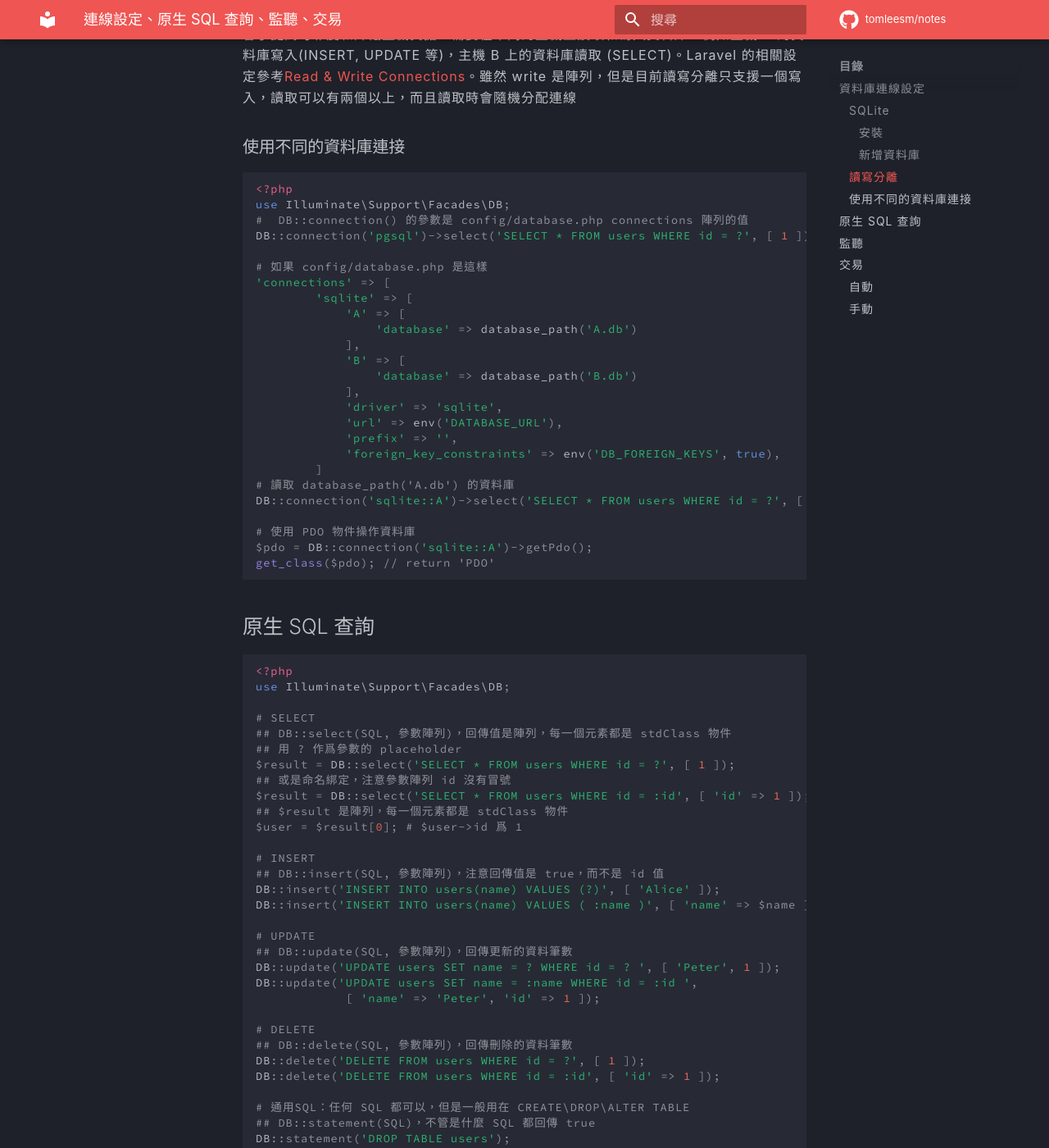
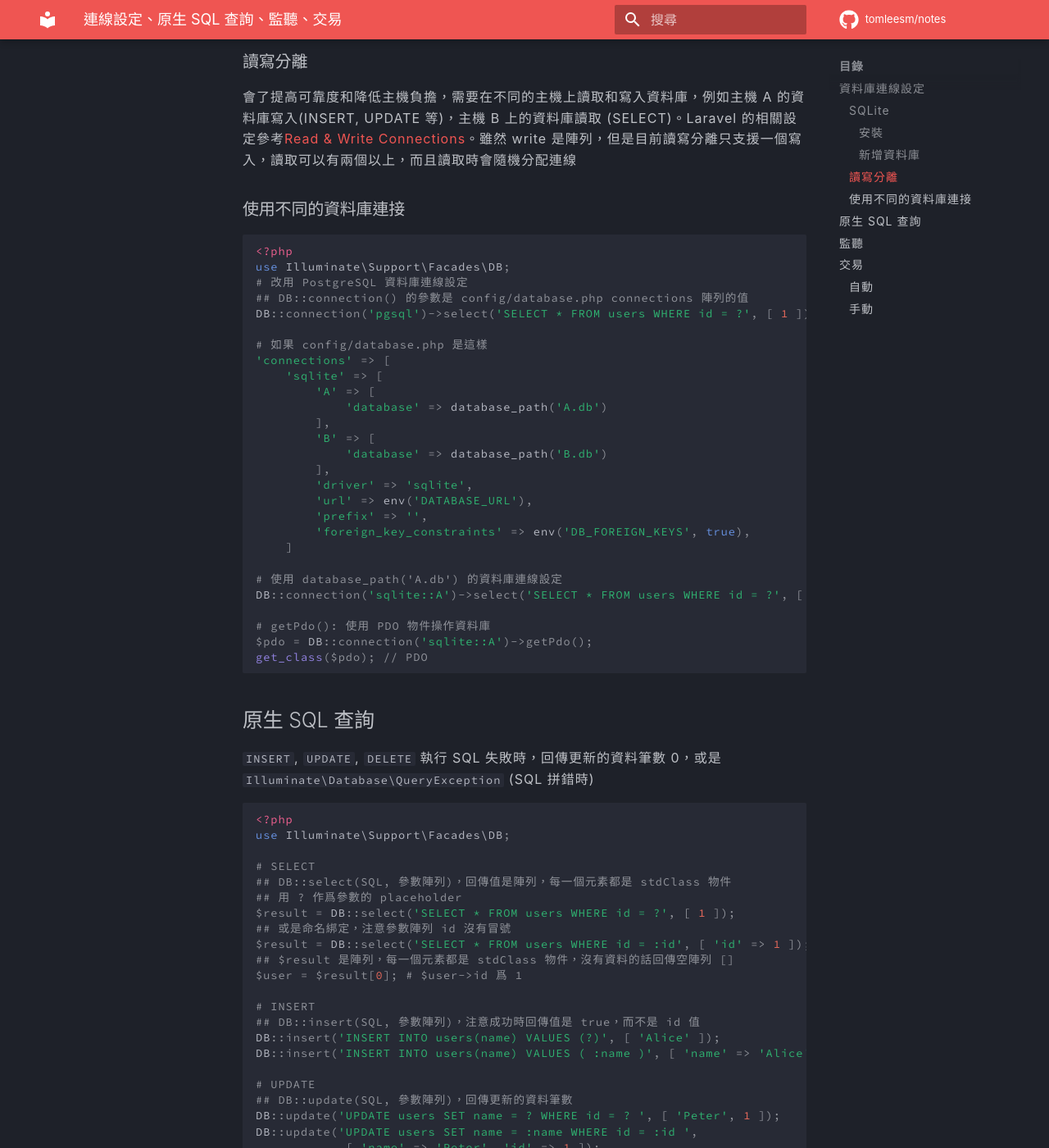
Before and after one commit to tomleesm/notes, an MkDocs documentation site: the page built from docs/laravel-docs/database/getting-started.md, in a window 1280 px wide and 1400 px high, scrolled down 1368 px. Shown: the whole window at 82% size. Built offline with MkDocs 1.6.1 and Material for MkDocs 9.7.7, drawn with Linux system fonts in a browser that asks for light colours; comment, search, counter and statistics services are not loaded; some of the changed text lies outside the part shown.

Commit message:
Laravel 資料庫操作：getting started 修飾內容

````diff
--- a/docs/laravel-docs/database/getting-started.md
+++ b/docs/laravel-docs/database/getting-started.md
@@ -21,6 +21,7 @@
 
 ``` php
 <?php
+# config/database.php
 return [
     # 設定使用哪個 connections 陣列的值，預設是 mysql
     'default' => env('DB_CONNECTION', 'mysql'),
@@ -29,8 +30,11 @@
         'sqlite' => [
             'driver' => 'sqlite',
             'url' => env('DATABASE_URL'),
-            # DB_DATABASE = 完整的檔案路徑，例如 /home/tom/database.db，不是 ~/database.db
-            # database_path('database.sqlite') 回傳網站根目錄加上 database/database.sqlite
+            # DB_DATABASE = 完整的檔案路徑
+            # 例如 /home/tom/database.db，不是 ~/database.db
+
+            # database_path('database.sqlite')
+            # 回傳網站根目錄加上 database/database.sqlite
             'database' => env('DB_DATABASE', database_path('database.sqlite')),
             'prefix' => '',
             'foreign_key_constraints' => env('DB_FOREIGN_KEYS', true),
@@ -63,32 +67,36 @@
 ``` php
 <?php
 use Illuminate\Support\Facades\DB;
-#  DB::connection() 的參數是 config/database.php connections 陣列的值
+# 改用 PostgreSQL 資料庫連線設定
+## DB::connection() 的參數是 config/database.php connections 陣列的值
 DB::connection('pgsql')->select('SELECT * FROM users WHERE id = ?', [ 1 ]);
 
 # 如果 config/database.php 是這樣
 'connections' => [
-        'sqlite' => [
-            'A' => [
-                'database' => database_path('A.db')
-            ],
-            'B' => [
-                'database' => database_path('B.db')
-            ],
-            'driver' => 'sqlite',
-            'url' => env('DATABASE_URL'),
-            'prefix' => '',
-            'foreign_key_constraints' => env('DB_FOREIGN_KEYS', true),
-        ]
-# 讀取 database_path('A.db') 的資料庫
+    'sqlite' => [
+        'A' => [
+            'database' => database_path('A.db')
+        ],
+        'B' => [
+            'database' => database_path('B.db')
+        ],
+        'driver' => 'sqlite',
+        'url' => env('DATABASE_URL'),
+        'prefix' => '',
+        'foreign_key_constraints' => env('DB_FOREIGN_KEYS', true),
+    ]
+
+# 使用 database_path('A.db') 的資料庫連線設定
 DB::connection('sqlite::A')->select('SELECT * FROM users WHERE id = ?', [ 1 ]);
 
-# 使用 PDO 物件操作資料庫
+# getPdo(): 使用 PDO 物件操作資料庫
 $pdo = DB::connection('sqlite::A')->getPdo();
-get_class($pdo); // return 'PDO'
+get_class($pdo); // PDO
 ```
 
 ## 原生 SQL 查詢
+
+`INSERT`, `UPDATE`, `DELETE` 執行 SQL 失敗時，回傳更新的資料筆數 0，或是 `Illuminate\Database\QueryException` (SQL 拼錯時)
 
 ``` php
 <?php
@@ -100,13 +108,13 @@
 $result = DB::select('SELECT * FROM users WHERE id = ?', [ 1 ]);
 ## 或是命名綁定，注意參數陣列 id 沒有冒號
 $result = DB::select('SELECT * FROM users WHERE id = :id', [ 'id' => 1 ]);
-## $result 是陣列，每一個元素都是 stdClass 物件
+## $result 是陣列，每一個元素都是 stdClass 物件，沒有資料的話回傳空陣列 []
 $user = $result[0]; # $user->id 爲 1
 
 # INSERT
-## DB::insert(SQL, 參數陣列)，注意回傳值是 true，而不是 id 值
+## DB::insert(SQL, 參數陣列)，注意成功時回傳值是 true，而不是 id 值
 DB::insert('INSERT INTO users(name) VALUES (?)', [ 'Alice' ]);
-DB::insert('INSERT INTO users(name) VALUES ( :name )', [ 'name' => $name ]);
+DB::insert('INSERT INTO users(name) VALUES ( :name )', [ 'name' => 'Alice' ]);
 
 # UPDATE
 ## DB::update(SQL, 參數陣列)，回傳更新的資料筆數
@@ -163,8 +171,7 @@
 use Illuminate\Support\Facades\DB;
 
 DB::transaction(function() {
-    DB::update('UPDATE users SET name = :name WHERE id = :id ',
-		    [ 'name' => 'Peter', 'id' => 1 ]);
+    // 一些資料庫操作
 });
 ```
 
````
Also changed, not shown: other parts of docs/laravel-docs/database/getting-started.md (+6 -1 lines).
